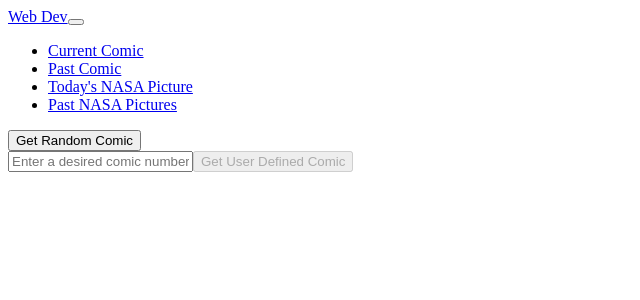
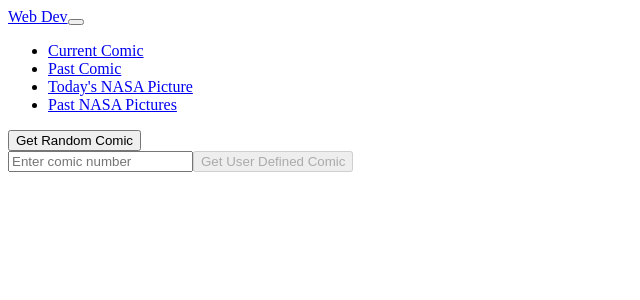
Before and after one commit to angie313/Spring-Class-Demo, a React app in the folder demo/src/main/react/: page /pastxkcdcomic in a window 1280 px wide. Shown: the top 300 px of the page, without its empty margins (0-640 px from the left). Built offline with nearby package versions, Linux system fonts and the light colour scheme; no server answers; the HTML template or start-up script is replaced by a standard one.

Commit message:
used zustand to manage state for past xkcd comic

```diff
--- a/demo/src/main/react/containers/AppContainer.js
+++ b/demo/src/main/react/containers/AppContainer.js
@@ -7,9 +7,11 @@ import { useStore } from '../resources/store.js'
 // const AppContainer = (name, color, object) => {
 const AppContainer = (props) => {
     const fetchCurrentComic = useStore((state) => state.fetchCurrentComic)
+    const fetchPastComic = useStore((state) => state.fetchPastComic)
 
     useEffect(() => {
         fetchCurrentComic()
+        fetchPastComic()
     }, [])
 
     return (<>
--- a/demo/src/main/react/containers/xkcd/XkcdPastContainer.js
+++ b/demo/src/main/react/containers/xkcd/XkcdPastContainer.js
@@ -1,36 +1,27 @@
-import React, { useState } from 'react';
-import axios from 'axios';
+import React from 'react';
+import { useStore } from '../../resources/store.js'
 
 // const AppContainer = (name, color, object) => {
 const XkcdPastContainer = () => {
 
-    const [xkcdPast, setXkcdPast] = useState({})
-    const [userDefComicNum, setUserDefComicNum] = useState('')
-
-    const fetchPastComic = (pastNum) => {
-        // const defaultNum = xkcdCurrent.num ? xkcdCurrent.num : 2500;
-        const defaultNum = 2500
-        const count = pastNum || userDefComicNum ? pastNum || userDefComicNum : Math.floor(Math.random() * defaultNum);
-        axios.get(`/xkcd/past/${count}`)
-            .then(function (response) {
-                setXkcdPast(response.data)
-            })
-            .catch(function (error) {
-                // handle error
-                console.log(error);
-            })
-    }
+    // use zustand to manage state
+    const xkcdPast = useStore((state) => state.xkcdPastComic)
+    const fetchPastComic = useStore((state) => state.fetchPastComic)
+    const userDefComicNum = useStore((state) => state.userDefComicNum)
+    const setUserDefComicNum = useStore((state) => state.setUserDefComicNum)
+    const setRandomComicNum = useStore((state) => state.setRandomComicNum)
 
     return (
         <div className='m-3'>
 
             <div className='mb-3'>
-                <button type="button" className="btn btn-primary" onClick={() => fetchPastComic()}>Get Random Comic</button>
+                <button type="button" className="btn btn-primary" onClick={() => { setRandomComicNum(); fetchPastComic() }}>Get Random Comic</button>
             </div>
             <div>
-                <input type="text" value={userDefComicNum} onChange={(e) => setUserDefComicNum(e.target.value)} placeholder="Enter a desired comic number" />
+                <input type="text" value={userDefComicNum} onChange={(e) => setUserDefComicNum(e.target.value)} placeholder="Enter comic number" />
                 <button disabled={userDefComicNum ? false : true} type="button" className="btn btn-info mx-2" onClick={() => fetchPastComic(userDefComicNum)}>Get User Defined Comic</button>
             </div>
+            <br />
             <h1>{xkcdPast.title}</h1>
             <p>{xkcdPast.transcript}</p>
             <div>
--- a/demo/src/main/react/resources/store.js
+++ b/demo/src/main/react/resources/store.js
@@ -1,21 +1,33 @@
 import { create } from 'zustand'
 import axios from 'axios';
 
-export const useStore = create((set) => ({
+export const useStore = create((set, get) => ({
     xkcdCurrentComic: {},
     xkcdPastComic: {},
-    // updateCurrent: (current) => set({ xkcdCurrentComic: current }),
+    userDefComicNum: '',
+    randomComicNum: Math.floor(Math.random() * 2500),
+    setUserDefComicNum: (userInputComicNum) => set({ userDefComicNum: userInputComicNum }),
+    setRandomComicNum: () => set({ randomComicNum: Math.floor(Math.random() * 2500) }),
     fetchCurrentComic: async () => {
-        axios.get('/xkcd/current')
+        await axios.get('/xkcd/current')
             .then(function (response) {
                 set({ xkcdCurrentComic: response.data })
-                // handle success
                 // console.log(response);
+            })
+            .catch(function (error) {
+                console.log(error);
+            })
+    },
+    fetchPastComic: async (pastNum) => {
+        const count = pastNum || get().randomComicNum
+        axios.get(`/xkcd/past/${count}`)
+            .then(function (response) {
+                set({ xkcdPastComic: response.data })
+                set({ userDefComicNum: "" })
             })
             .catch(function (error) {
                 // handle error
                 console.log(error);
             })
-    }
-
+    },
 }))
```
Also changed, not shown: 2 other files (tests, documents, lock files or other folders).
